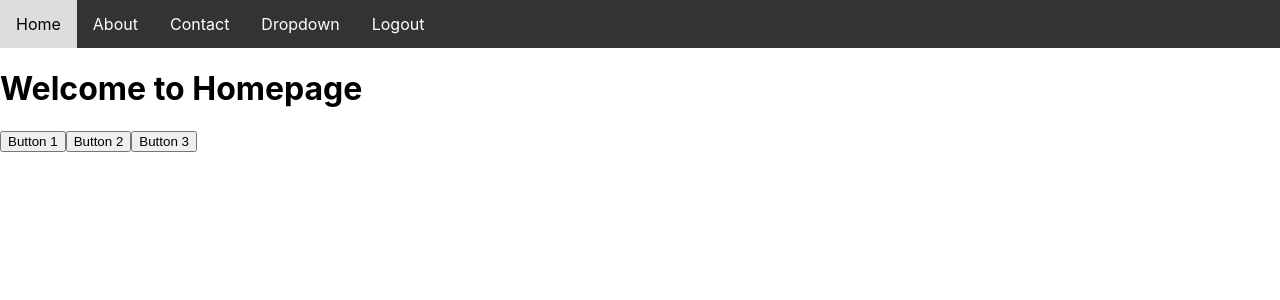
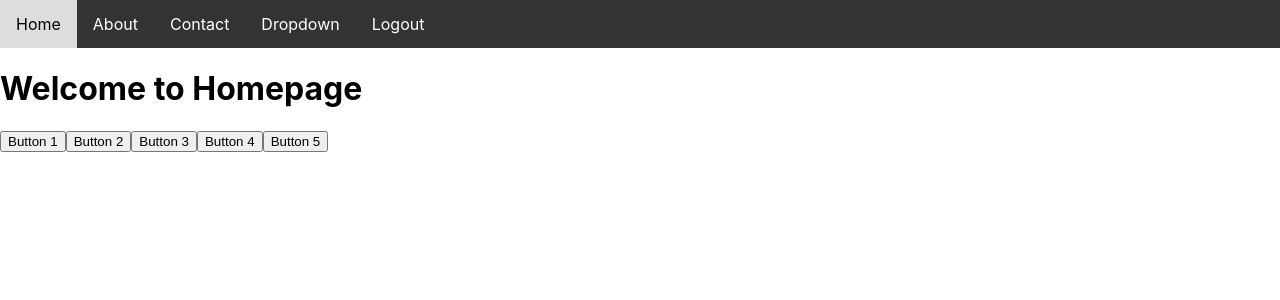
Before and after one commit to gs-skpadala/pxsupportinternal, a React (Create React App) app: page /login in a window 1280 px wide. Both pictures are taken after typing "Sample", "Sample123" into the empty fields and a click on the button "Login". Shown: the top 300 px of the page. Built offline with nearby package versions, Linux system fonts and the light colour scheme.

Commit message:
added 2 buttons

```diff
--- a/src/components/Home.js
+++ b/src/components/Home.js
@@ -13,6 +13,8 @@ const Home = () => {
       <button>Button 1</button>
       <button>Button 2</button>
       <button>Button 3</button>
+      <button>Button 4</button>
+      <button>Button 5</button>
     </div>
   );
 };
```
